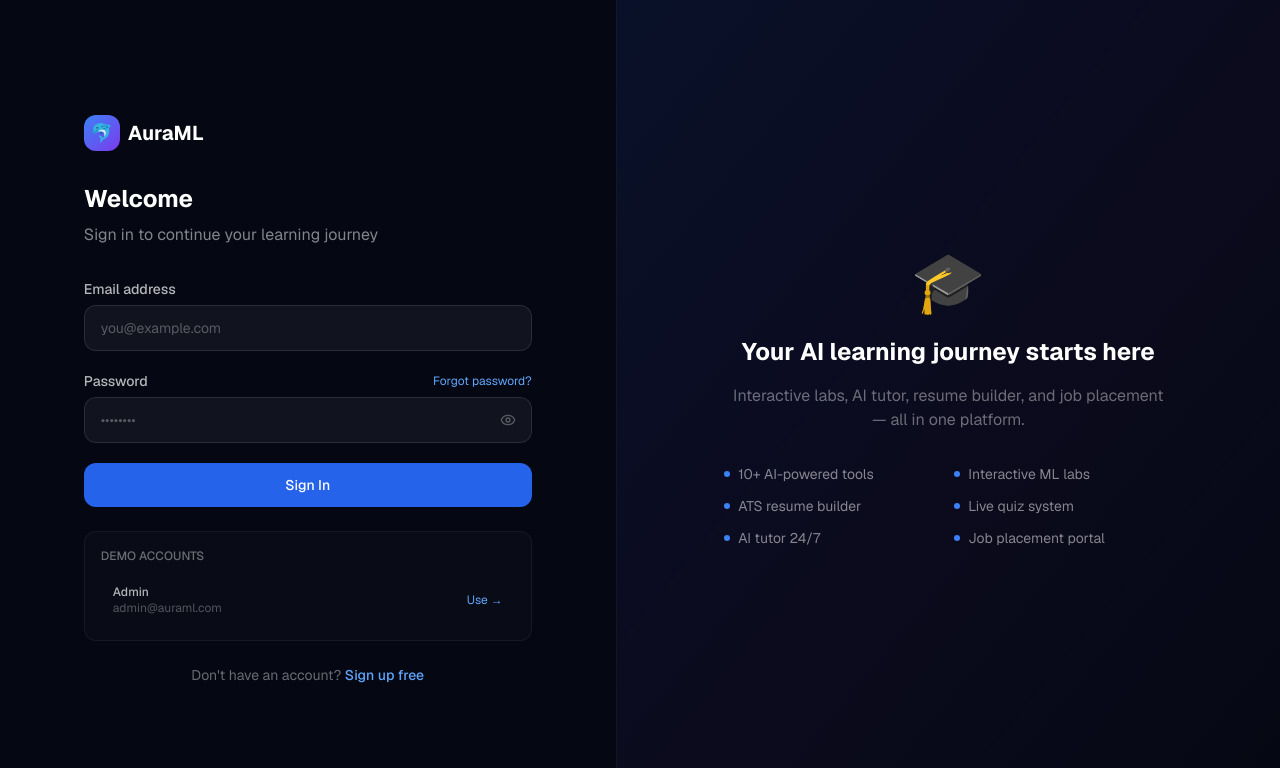
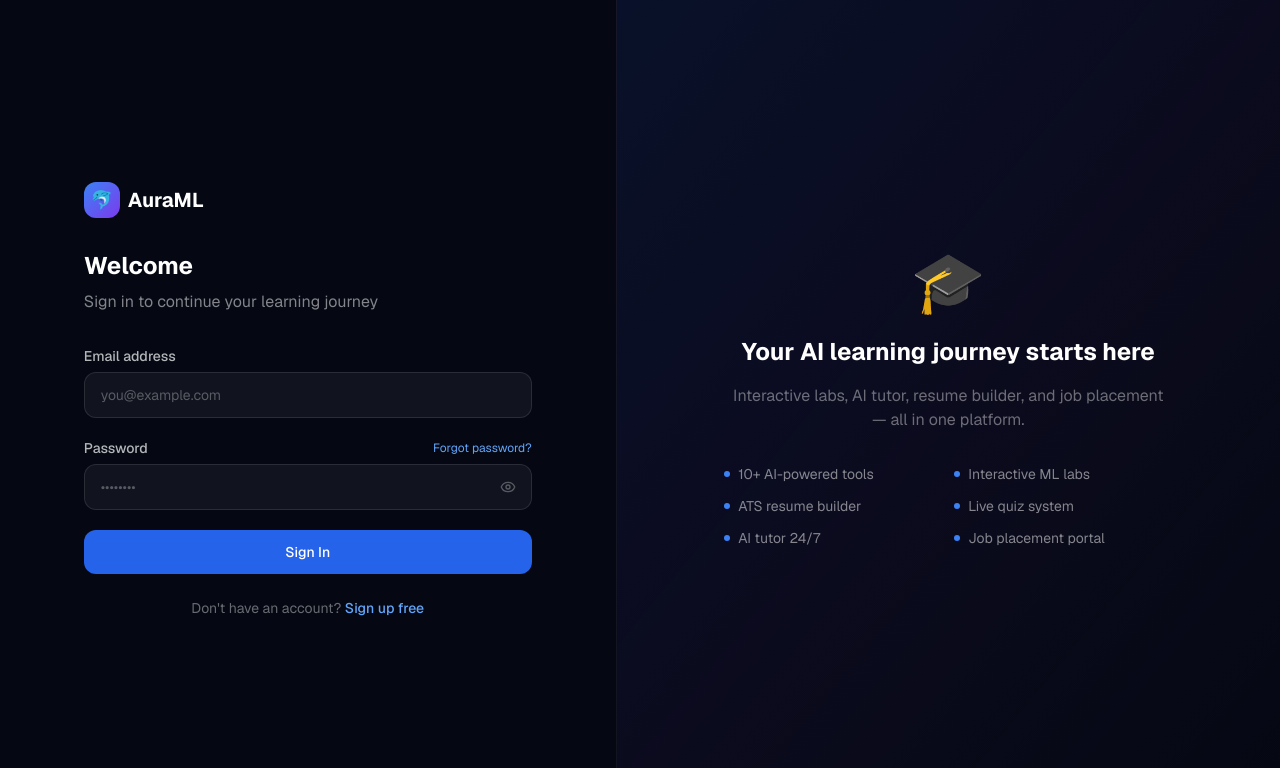
Before and after one commit to UnixManish2005/AuraML-React, a Next.js app: page /auth/login in a window 1280 px wide. Shown: the top 768 px of the page. Built offline with nearby package versions, Linux system fonts and the light colour scheme.

Commit message:
Demo Account Deleted

```diff
--- a/src/app/auth/login/page.tsx
+++ b/src/app/auth/login/page.tsx
@@ -130,31 +130,6 @@
             </button>
           </form>
 
-          {/* Demo accounts */}
-          <div className="mt-6 p-4 rounded-xl border border-white/5 bg-white/[0.02]">
-            <p className="text-white/40 text-xs font-medium mb-3">DEMO ACCOUNTS</p>
-            <div className="space-y-2">
-              {demoAccounts.map((acc) => (
-                <button
-                  key={acc.role}
-                  onClick={() => {
-                    const emailEl = document.querySelector<HTMLInputElement>('input[type="email"]');
-                    const passEl = document.querySelector<HTMLInputElement>('input[type="password"], input[type="text"]');
-                    if (emailEl) emailEl.value = acc.email;
-                    if (passEl) passEl.value = acc.password;
-                  }}
-                  className="w-full flex items-center justify-between px-3 py-2 rounded-lg hover:bg-white/5 transition-colors text-left"
-                >
-                  <div>
-                    <div className="text-xs font-medium text-white/70">{acc.role}</div>
-                    <div className="text-xs text-white/30">{acc.email}</div>
-                  </div>
-                  <span className="text-xs text-blue-400">Use →</span>
-                </button>
-              ))}
-            </div>
-          </div>
-
           <p className="mt-6 text-center text-sm text-white/40">
             Don&apos;t have an account?{" "}
             <Link href="/auth/register" className="text-blue-400 hover:text-blue-300 transition-colors font-medium">
```
Also changed, not shown: tsconfig.json (+24 -6 lines).
